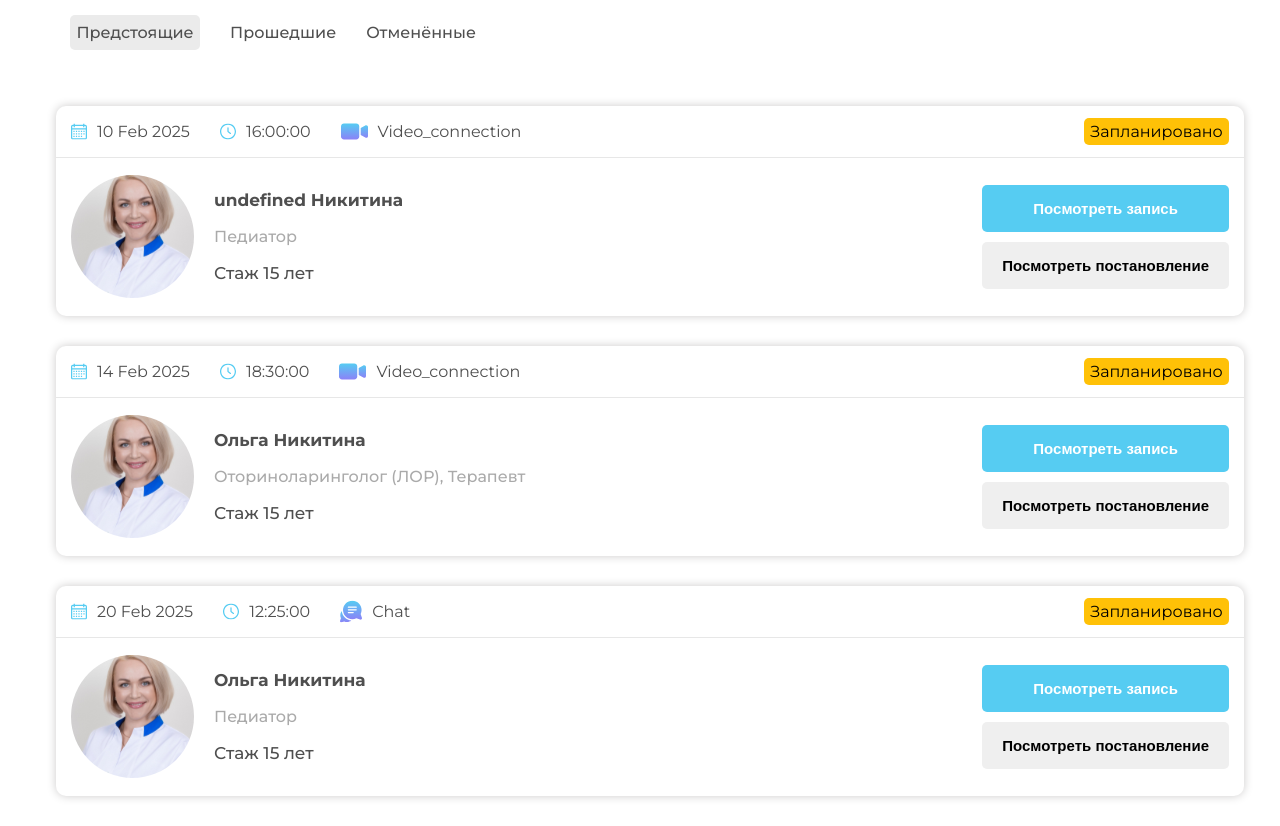
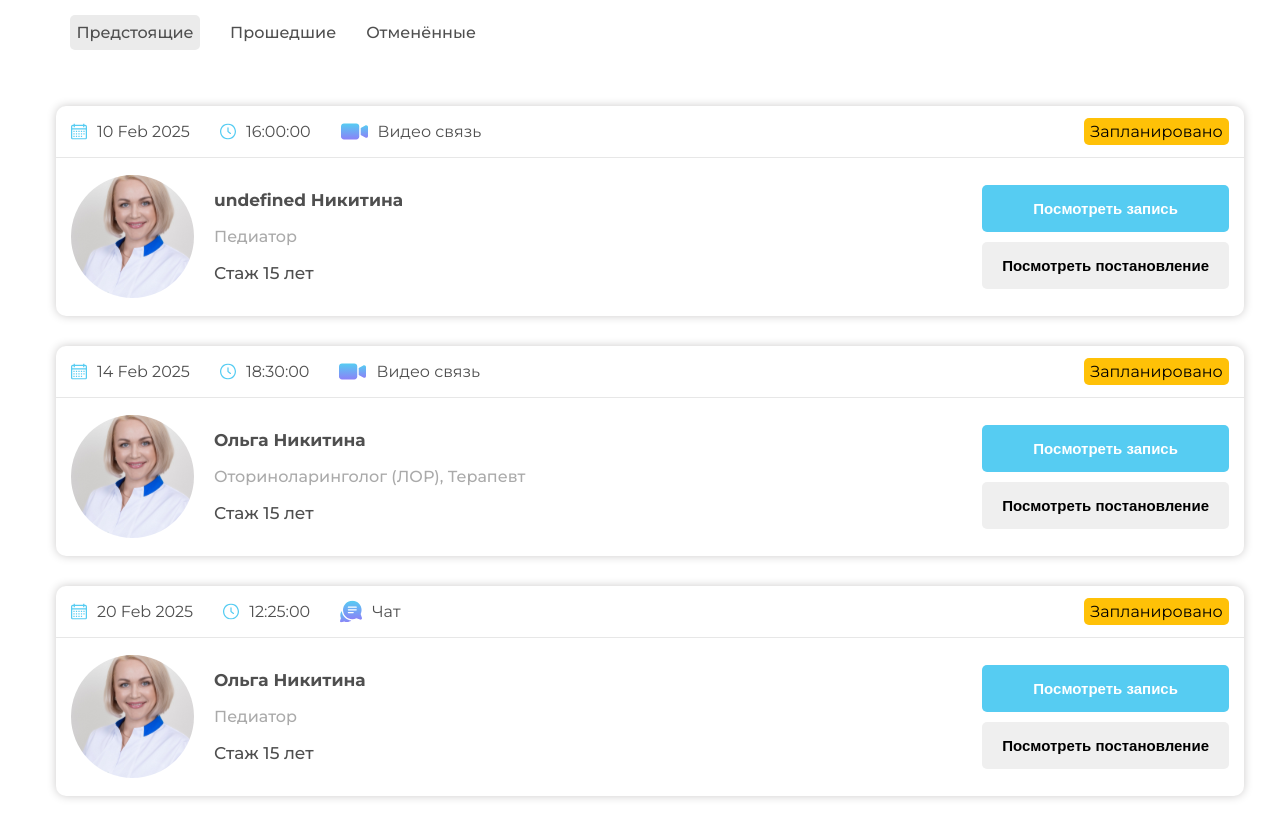
Before and after one commit to varspijoyan/allo-doc-project, a React (Create React App) app: page / in a window 1280 px wide. Shown: the part 1420-2246 px from the top of the page. Built offline with nearby package versions, Linux system fonts and the light colour scheme.

Commit message:
Added translation in data.connectionType

```diff
--- a/src/components/appointment-list-component/AppointmentList.jsx
+++ b/src/components/appointment-list-component/AppointmentList.jsx
@@ -38,7 +38,7 @@ export default function AppointmentList() {
                             clockImage = {clockImg}
                             time = {`${data.time.hours}:${data.time.minutes}:${data.time.seconds}`}
                             chatImage = {data.connectionType === "Video_connection" ? videoCameraImg : chatImg}
-                            connectionType = {data.connectionType}
+                            connectionType = {translate(data.connectionType, language)}
                             status = {translate("Planned", language)}
                             docImage = {docImg}
                             fullName = {`${data.firstName} ${data.lastName}`}
@@ -54,7 +54,7 @@ export default function AppointmentList() {
                             clockImage = {clockImg}
                             time = {`${data.time.hours}:${data.time.minutes}:${data.time.seconds}`}
                             chatImage = {data.connectionType === "Video_connection" ? videoCameraImg : chatImg}
-                            connectionType = {data.connectionType}
+                            connectionType = {translate(data.connectionType, language)}
                             status = {translate("It_took_place", language)}
                             docImage = {docImg}
                             fullName = {`${data.firstName} ${data.lastName}`}
@@ -70,7 +70,7 @@ export default function AppointmentList() {
                         clockImage = {clockImg}
                         time = {`${data.time.hours}:${data.time.minutes}:${data.time.seconds}`}
                         chatImage = {data.connectionType === "Video_connection" ? videoCameraImg : chatImg}
-                        connectionType = {data.connectionType}
+                        connectionType = {translate(data.connectionType, language)}
                         status = {translate("Cancelled", language)}
                         docImage = {docImg}
                         fullName = {`${data.firstName} ${data.lastName}`}
```
